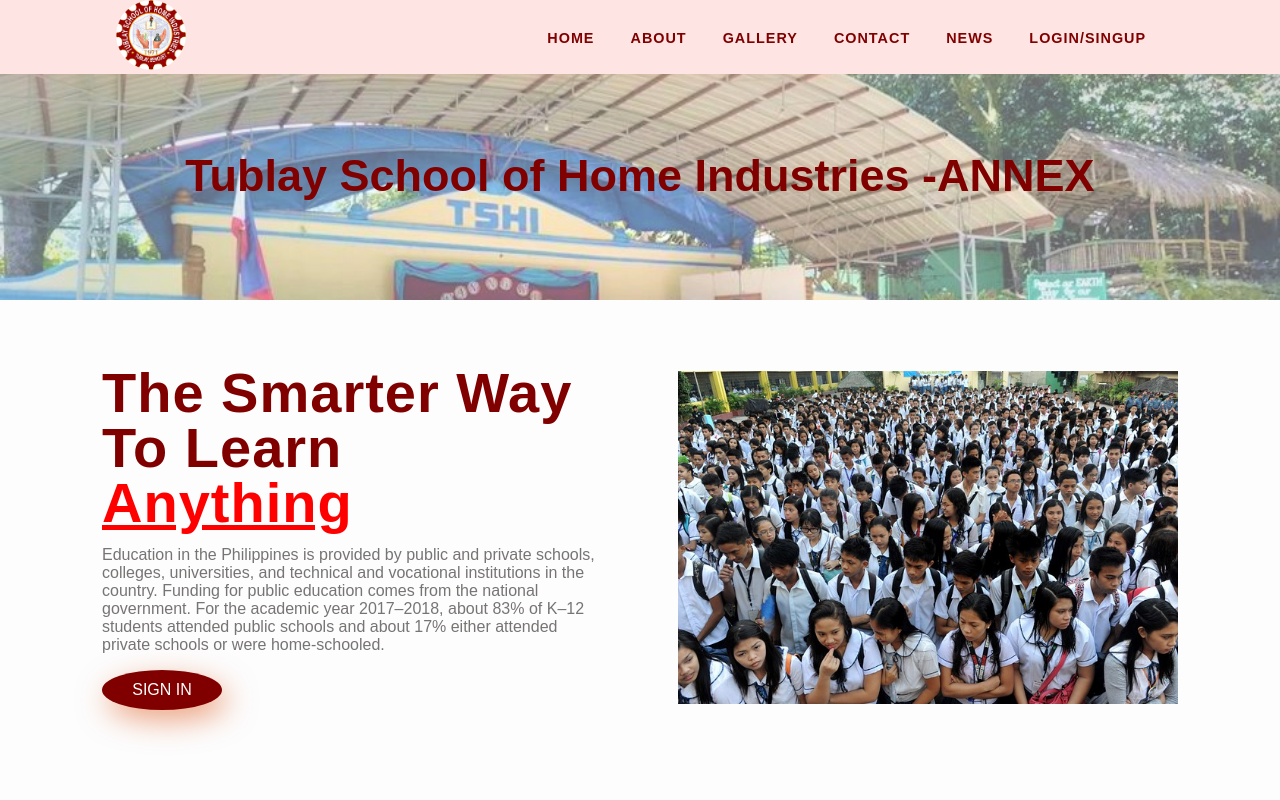
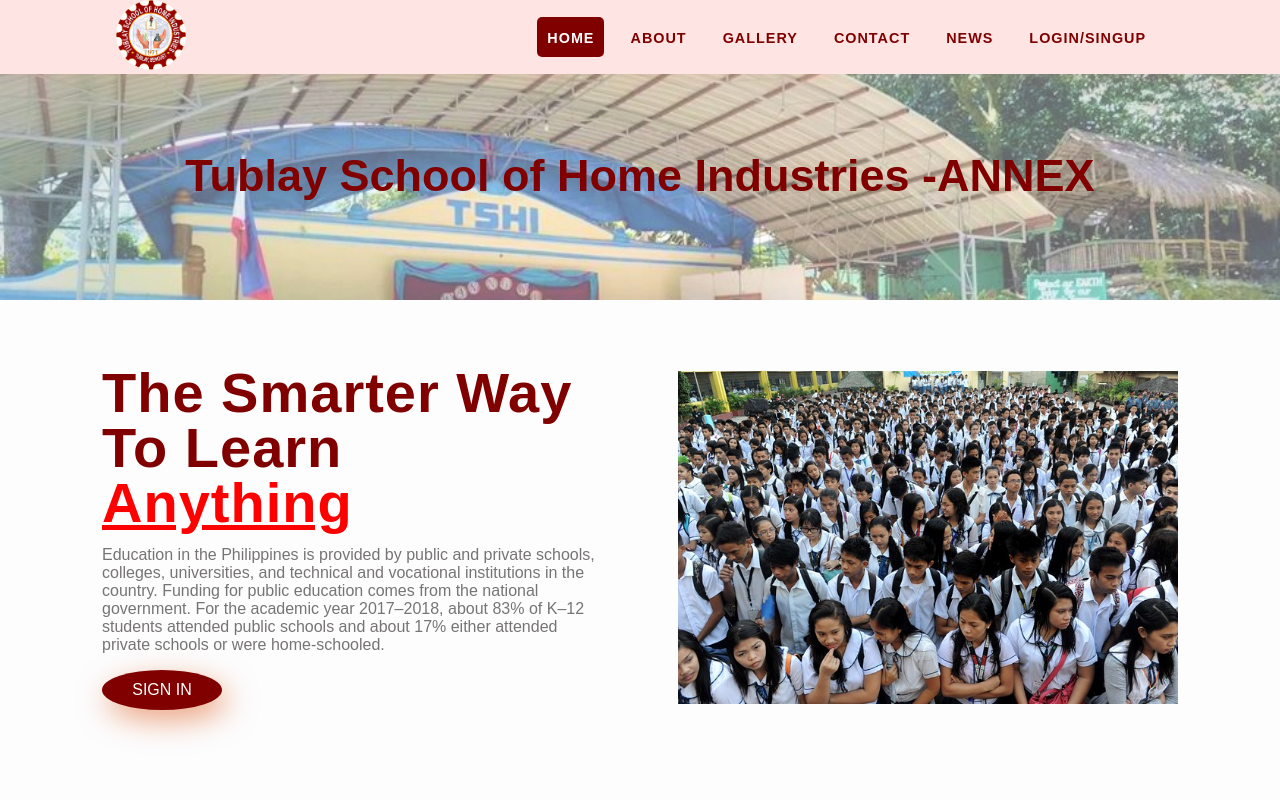
Before and after one commit to MinesDenry/TSHI-Annex, a plain HTML site: page index.html in a window 1280 px wide. Shown: the top 800 px of the page. Drawn offline with Linux system fonts and the light colour scheme.

Commit message:
Update index.html

```diff
--- a/index.html
+++ b/index.html
@@ -20,7 +20,7 @@
                 <span class="nav-icon"></span>
             </label>
             <ul class="menu">
-                <li class="uli"><a href="index.html">HOME</a></li>
+                <li class="uli"><a class="current" href="index.html">HOME</a></li>
                     <li class="uli"><a href="about.html">ABOUT</a></li>
                         <li class="uli"><a href="gallery.html">GALLERY</a></li>
                         <li class="uli"><a href="contact.html">CONTACT</a></li>
```
